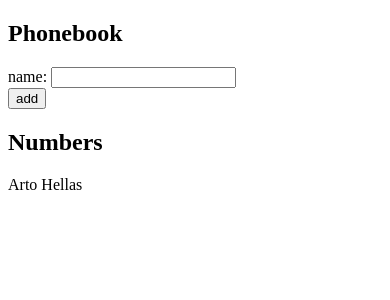
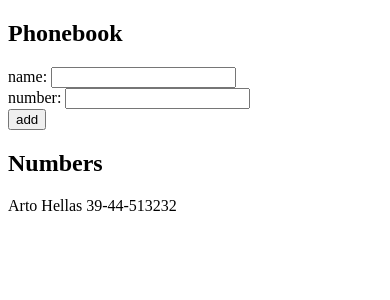
Before and after one commit to VitorApolonio/fullstackopen_exercises, a React (Vite) app in the folder part2/phonebook/: page / in a window 390 px wide. Shown: the top 300 px of the page. Built offline with nearby package versions, Linux system fonts and the light colour scheme.

Commit message:
phonebook step 3

```diff
--- a/part2/phonebook/src/App.jsx
+++ b/part2/phonebook/src/App.jsx
@@ -2,9 +2,10 @@ import { useState } from 'react'
 
 const App = () => {
   const [persons, setPersons] = useState([
-    { name: 'Arto Hellas' }
+    { name: 'Arto Hellas', number: '39-44-513232' }
   ])
   const [newName, setNewName] = useState('')
+  const [newNumber, setNewNumber] = useState('')
 
   const addPerson = (evt) => {
     evt.preventDefault()
@@ -13,6 +14,7 @@ const App = () => {
     } else {
       const newPerson = {
         name: newName,
+        number: newNumber,
       }
       setPersons(persons.concat(newPerson))
     }
@@ -26,12 +28,15 @@ const App = () => {
           name: <input onChange={e => setNewName(e.target.value)} value={newName} />
         </div>
         <div>
+          number: <input onChange={e => setNewNumber(e.target.value)} value={newNumber} />
+        </div>
+        <div>
           <button type="submit">add</button>
         </div>
       </form>
       <h2>Numbers</h2>
       <div>
-        {persons.map(p => <p key={p.name}>{p.name}</p>)}
+        {persons.map(p => <p key={p.name}>{p.name} {p.number}</p>)}
       </div>
     </div>
   )
```
